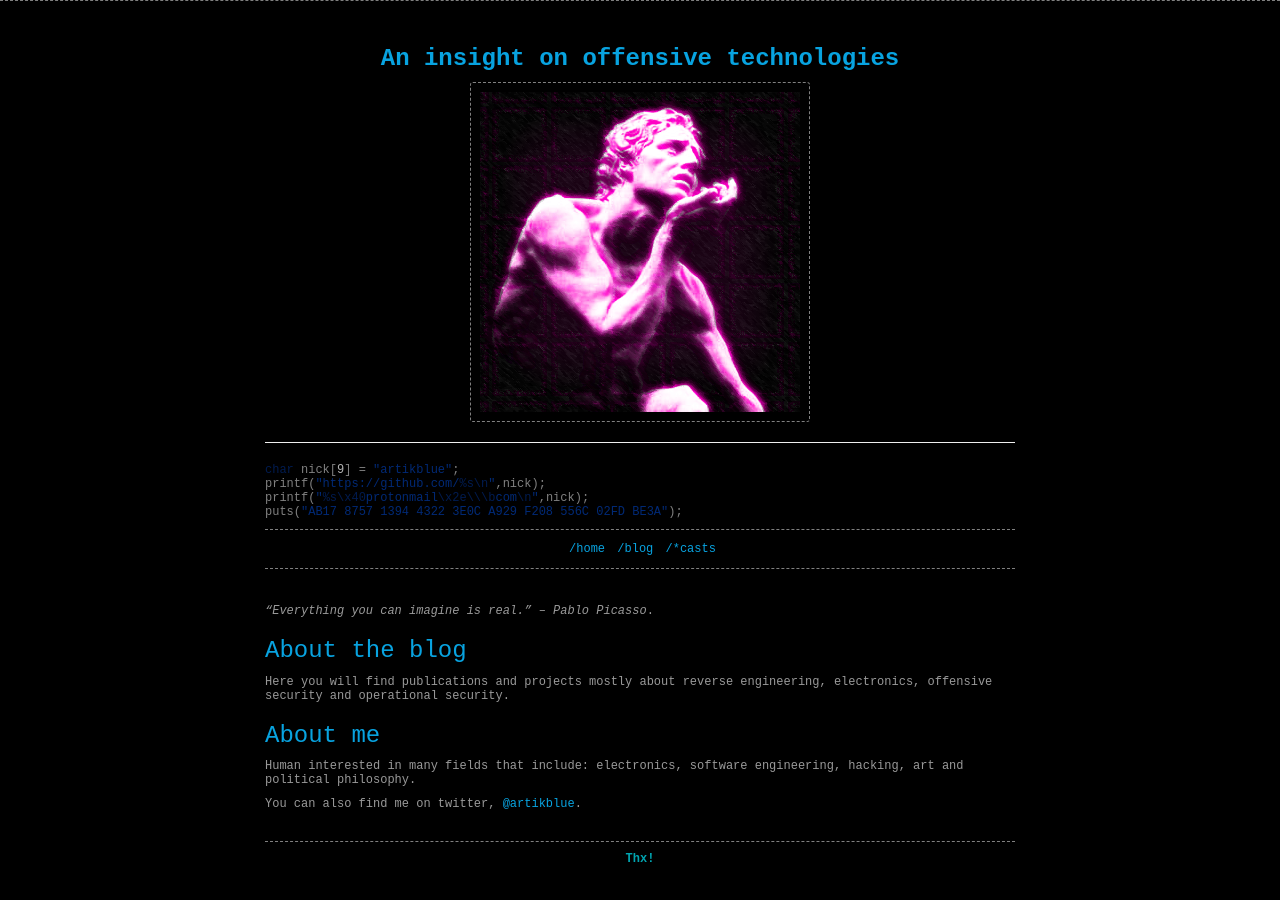
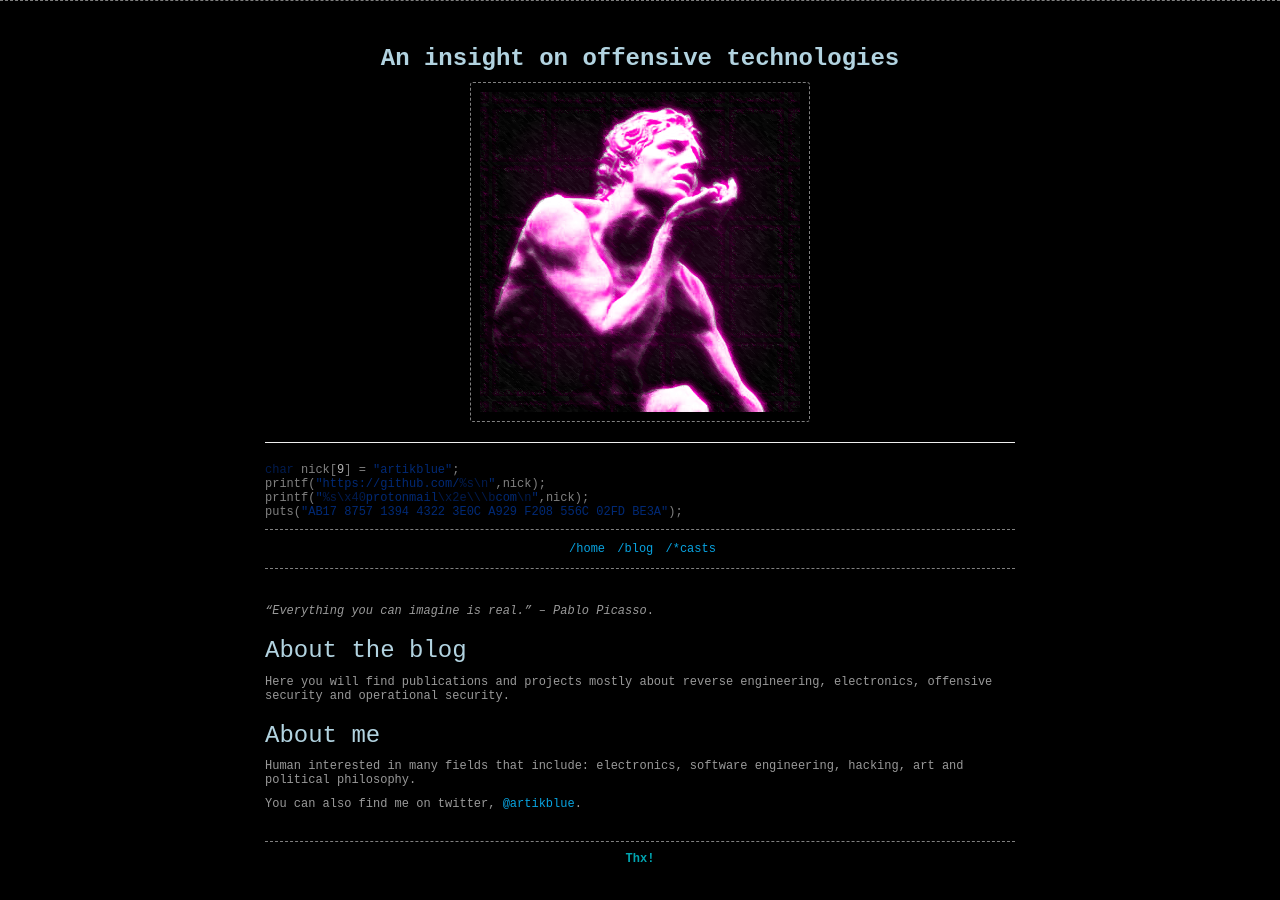
Before and after one commit to artikblue/artikblue.github.io, a Jekyll site: the page built from index.md, in a window 1280 px wide. Built offline with Jekyll 4.4.1, drawn with Linux system fonts in a browser that asks for light colours.

Commit message:
moar color fixing

```diff
--- a/css/main.css
+++ b/css/main.css
@@ -11,16 +11,16 @@ body {
     //width: 800px;
 }
 h1 {
-  color: rgba(9, 185, 255, 0.88);
+  color: rgba(203, 240, 255, 0.88);
   font-size: 24px;
   font-family: monospace;
   font-weight: bold;
 }
-h2 { color: rgba(9, 185, 255, 0.88); }
-h3 { color: rgba(9, 185, 255, 0.88); }
-h4 { color: rgba(9, 185, 255, 0.88); }
-h5 { color: rgba(9, 185, 255, 0.88); }
-h6 { color: rgba(9, 185, 255, 0.88); }
+h2 { color: rgba(203, 240, 255, 0.88); }
+h3 { color: rgba(203, 240, 255, 0.88); }
+h4 { color: rgba(203, 240, 255, 0.88); }
+h5 { color: rgba(203, 240, 255, 0.88); }
+h6 { color: rgba(203, 240, 255, 0.88); }
 footer {
     color: rgba(0, 205, 220, 0.8);
     font-weight: bold;
@@ -64,14 +64,14 @@ a {
 }
 .menu ul li a:hover {
     padding: 2px;
-    border-left: 1px dashed rgba(0, 77, 220, 0.356);
-    border-right: 1px dashed rgba(0, 77, 220, 0.356);
+    border-left: 1px dashed rgba(203, 240, 255, 0.88);
+    border-right: 1px dashed rgba(203, 240, 255, 0.88);
 }
 main {
     text-align: left;
 }
 a:hover {
-		color: rgba(0, 77, 220, 0.359);
+		color: rgba(203, 240, 255, 0.88);
 }
 pre {
     background-color: rgba(255,255,255,0.05);
```
